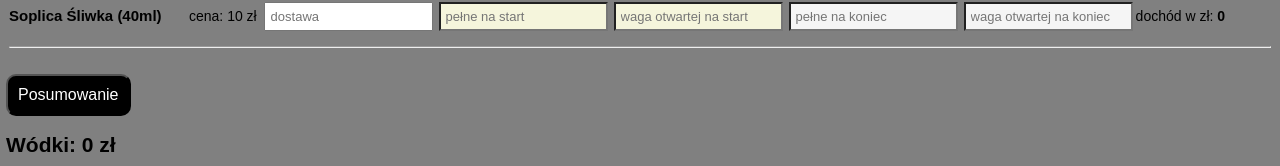
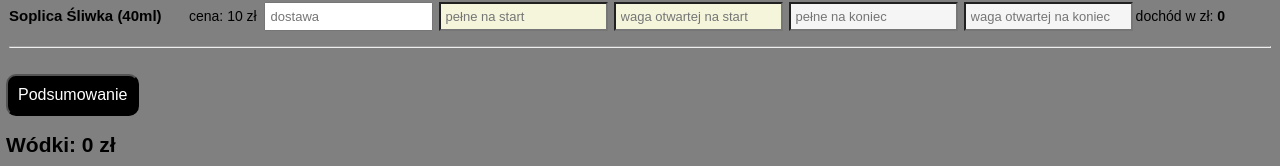
Before and after one commit to leszek-michno/cal, a React (Create React App) app: page / in a window 1280 px wide. Shown: the part 293-459 px from the top of the page. Built offline with nearby package versions, Linux system fonts and the light colour scheme.

Commit message:
Init commit

```diff
--- a/src/App.js
+++ b/src/App.js
@@ -73,7 +73,7 @@ const App = () => {
     <div className="App">
       {Vodkas}
       <br />
-      <button onClick={handleTotalIncome}>Posumowanie</button>
+      <button onClick={handleTotalIncome}>Podsumowanie</button>
       <h2> Wódki: {totalVodkaIncome} zł</h2>
 
     </div>
```
